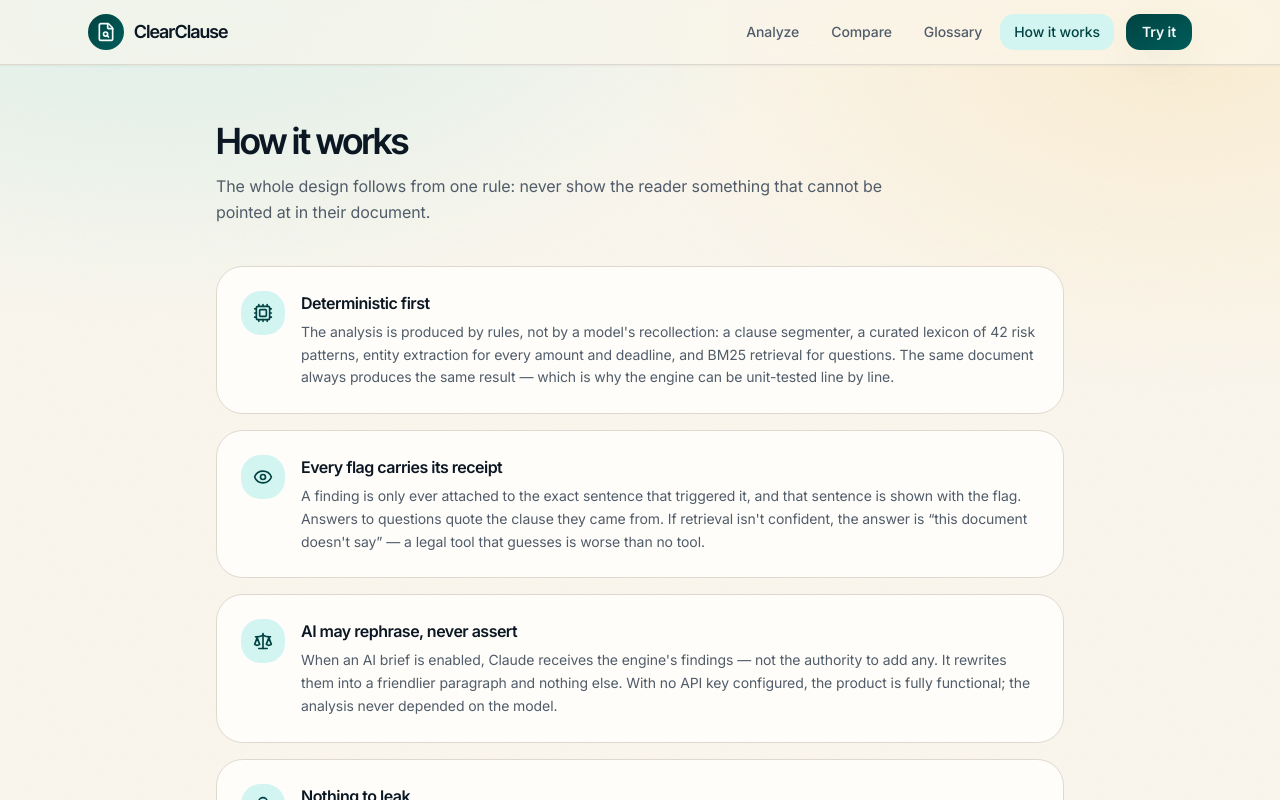
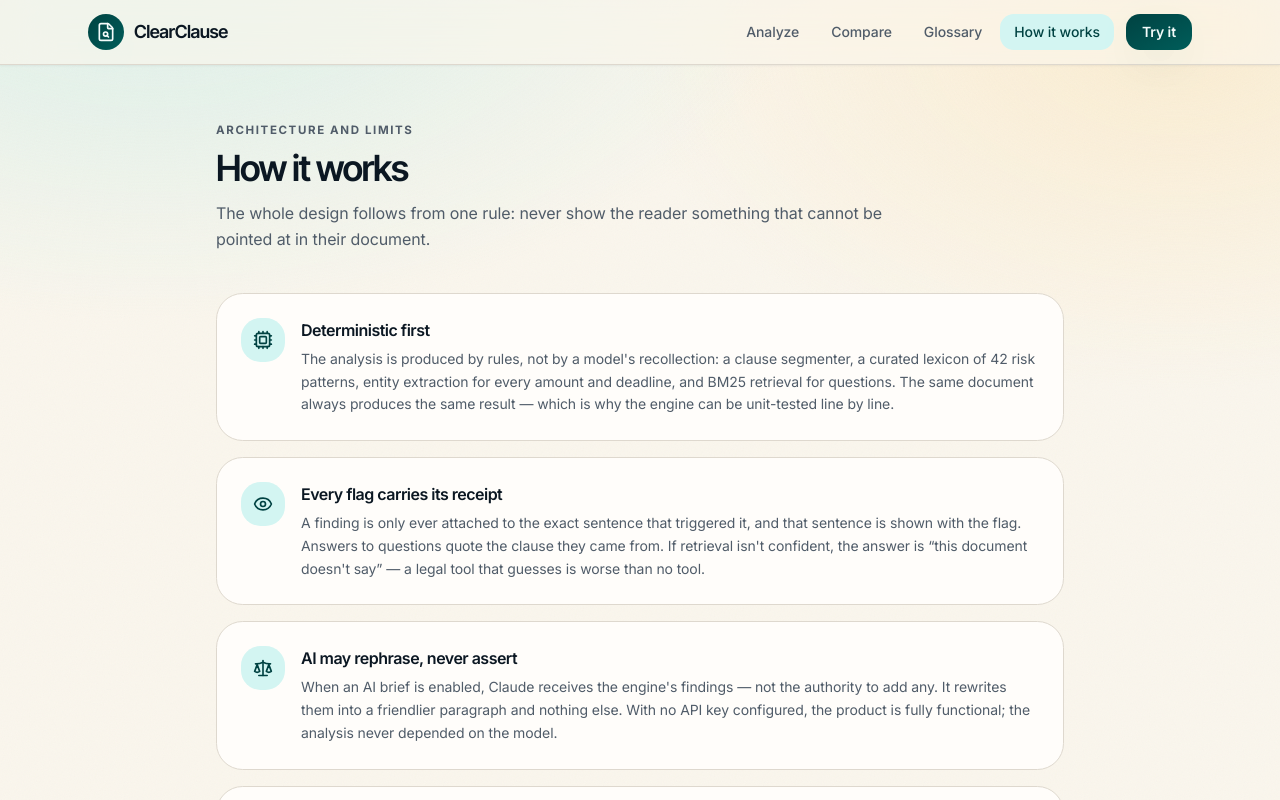
Before and after one commit to rushii23-dev/PW-Exclusive, a Next.js app: page /about in a window 1280 px wide. Shown: the top 800 px of the page. Built offline with nearby package versions, Linux system fonts and the light colour scheme.

Commit message:
style(about): label the page with an eyebrow

```diff
--- a/src/app/about/page.tsx
+++ b/src/app/about/page.tsx
@@ -52,7 +52,8 @@ export default function AboutPage() {
   return (
     <div className="mx-auto max-w-4xl px-4 py-10 sm:px-6 sm:py-14">
       <header className="mb-10">
-        <h1 className="text-3xl font-semibold sm:text-4xl">How it works</h1>
+        <p className="eyebrow">Architecture and limits</p>
+        <h1 className="mt-2 text-3xl font-semibold sm:text-4xl">How it works</h1>
         <p className="mt-3 max-w-2xl text-muted-foreground">
           The whole design follows from one rule: never show the reader
           something that cannot be pointed at in their document.
```
